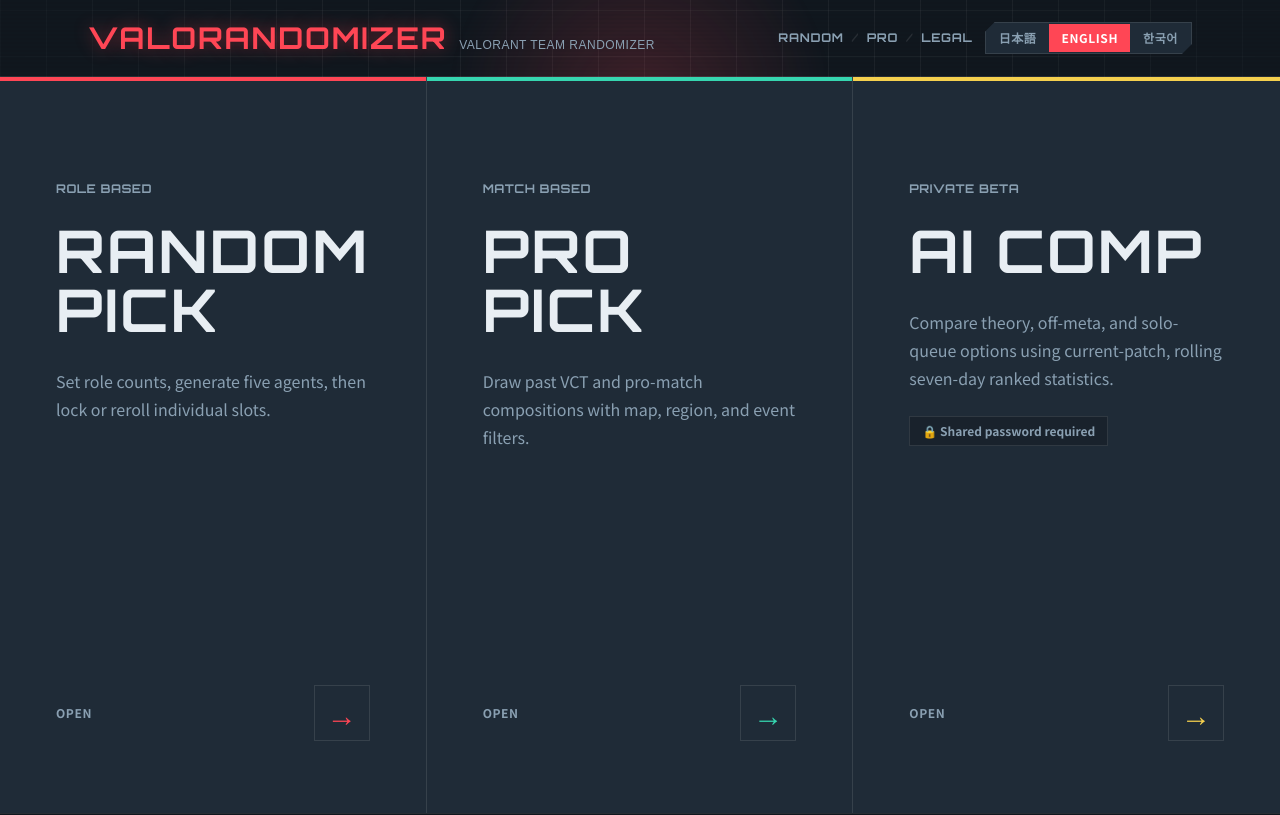
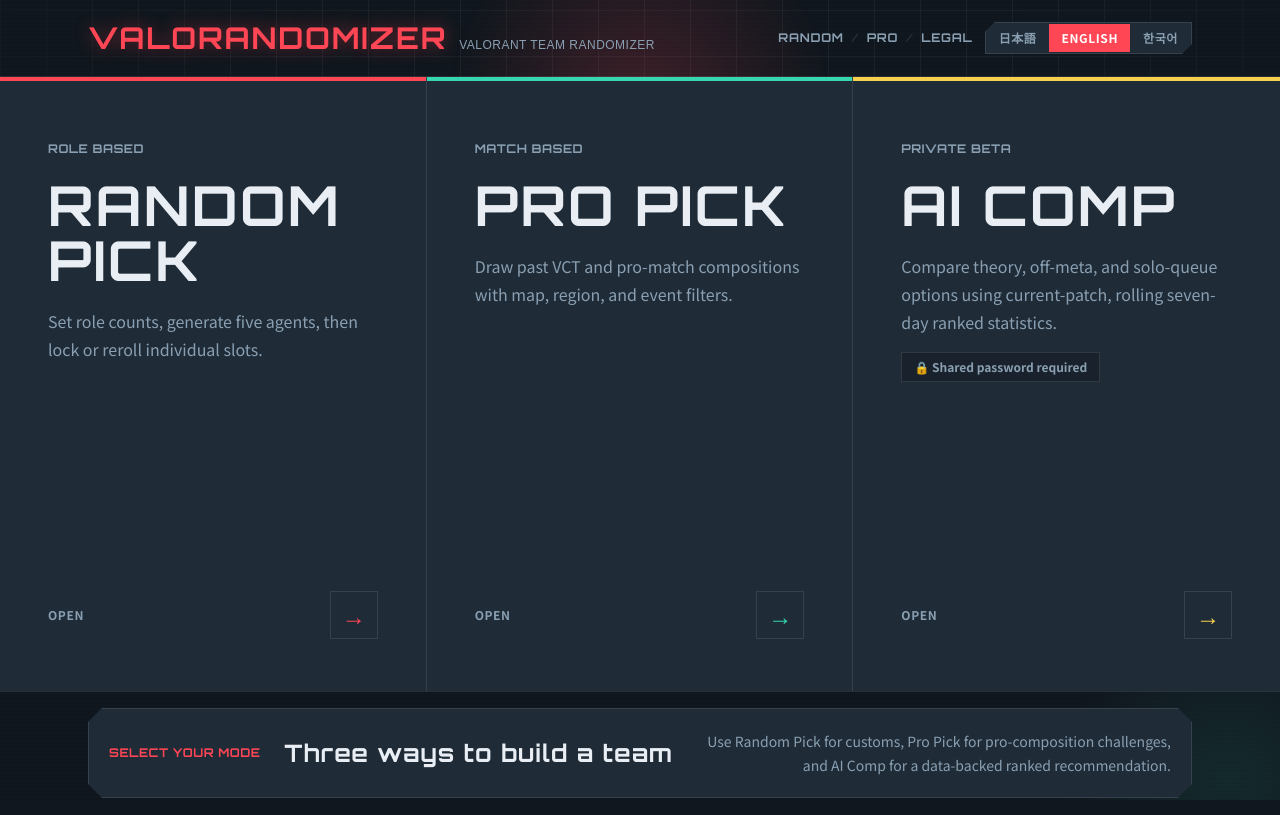
Before and after one commit to pezypezy/valorandomizer, a Next.js app: page /en in a window 1280 px wide. Shown: the top 815 px of the page. Built offline with nearby package versions, Linux system fonts and the light colour scheme; a web font is replaced by a local one.

Commit message:
Fit home mode cards within desktop viewport

```diff
--- a/components/HomeLanding.tsx
+++ b/components/HomeLanding.tsx
@@ -207,7 +207,7 @@
 
   return (
     <div className="flex flex-col">
-      <section className="relative left-1/2 grid min-h-[calc(100svh-4rem)] w-screen -translate-x-1/2 overflow-hidden border-y border-[var(--color-line)] md:grid-cols-3">
+      <section className="relative left-1/2 grid w-screen -translate-x-1/2 overflow-hidden border-y border-[var(--color-line)] md:h-[calc(100svh-11.5rem)] md:min-h-[28rem] md:grid-cols-3">
         <ChoiceCard
           meta={copy.randomMeta}
           title={copy.randomTitle}
@@ -239,10 +239,10 @@
         />
       </section>
 
-      <section className="clip-frame mt-10 border border-[var(--color-line)] bg-[var(--color-surface)] p-6 sm:p-8">
+      <section className="clip-frame mt-4 border border-[var(--color-line)] bg-[var(--color-surface)] p-4 sm:p-5 md:grid md:grid-cols-[auto_auto_1fr] md:items-center md:gap-x-6">
         <p className="font-display text-xs font-bold uppercase tracking-[0.3em] text-[var(--color-primary)]">SELECT YOUR MODE</p>
-        <h2 className="mt-3 font-display text-2xl font-bold text-[var(--color-ink)] sm:text-3xl">{copy.howTitle}</h2>
-        <p className="mt-4 max-w-4xl text-sm leading-7 text-[var(--color-muted)]">{copy.howBody}</p>
+        <h2 className="mt-2 font-display text-2xl font-bold text-[var(--color-ink)] md:mt-0">{copy.howTitle}</h2>
+        <p className="mt-3 max-w-4xl text-sm leading-6 text-[var(--color-muted)] md:mt-0 md:justify-self-end md:text-right">{copy.howBody}</p>
       </section>
 
       <AnimatePresence>
@@ -330,28 +330,28 @@
       transition={{ duration: 0.52, delay, ease: [0.16, 1, 0.3, 1] }}
       whileHover={disabled ? undefined : { y: -4 }}
       whileTap={disabled ? undefined : { scale: 0.99 }}
-      className="group relative flex min-h-[30rem] overflow-hidden border-b border-[var(--color-line)] bg-[var(--color-surface)] px-7 py-10 text-left transition-colors hover:bg-[var(--color-surface-2)] disabled:cursor-wait disabled:opacity-70 md:min-h-[calc(100svh-4rem)] md:border-b-0 md:border-r md:px-10 md:py-14 lg:px-14 lg:py-16 last:md:border-r-0"
+      className="group relative flex min-h-[30rem] overflow-hidden border-b border-[var(--color-line)] bg-[var(--color-surface)] px-7 py-10 text-left transition-colors hover:bg-[var(--color-surface-2)] disabled:cursor-wait disabled:opacity-70 md:h-full md:min-h-0 md:border-b-0 md:border-r md:px-10 md:py-10 lg:px-12 lg:py-12 last:md:border-r-0"
     >
       <div
         className="absolute inset-0 opacity-0 transition-opacity duration-300 group-hover:opacity-100"
         style={{ background: `linear-gradient(145deg, ${accent}, transparent 32%)` }}
       />
       <div className="absolute inset-x-0 top-0 h-1" style={{ background: accent }} />
-      <div className="relative flex w-full flex-col justify-between gap-12 self-stretch">
-        <div className="pt-5 md:pt-10">
+      <div className="relative flex w-full flex-col justify-between gap-8 self-stretch">
+        <div className="pt-5 md:pt-4">
           <p className="font-display text-xs font-bold uppercase tracking-[0.3em] text-[var(--color-muted)]">{meta}</p>
-          <h2 className="mt-6 break-words font-display text-[clamp(3rem,4.6vw,6rem)] font-bold leading-none tracking-wide text-[var(--color-ink)]">{title}</h2>
-          <p className="mt-7 max-w-xl text-sm leading-7 text-[var(--color-muted)] sm:text-base">{description}</p>
+          <h2 className="mt-5 break-words font-display text-[clamp(3rem,4.3vw,5rem)] font-bold leading-none tracking-wide text-[var(--color-ink)]">{title}</h2>
+          <p className="mt-5 max-w-xl text-sm leading-7 text-[var(--color-muted)] sm:text-base">{description}</p>
           {note ? (
-            <span className="mt-6 inline-flex border border-[var(--color-line)] bg-black/20 px-3 py-1.5 text-xs font-semibold text-[var(--color-muted)]">
+            <span className="mt-4 inline-flex border border-[var(--color-line)] bg-black/20 px-3 py-1.5 text-xs font-semibold text-[var(--color-muted)]">
               🔒 {note}
             </span>
           ) : null}
         </div>
-        <div className="flex items-center justify-between gap-3 pb-2">
+        <div className="flex items-center justify-between gap-3 pb-1">
           <span className="text-xs font-semibold uppercase tracking-wider text-[var(--color-muted)]">{action}</span>
           <span
-            className="flex h-14 w-14 items-center justify-center border border-[var(--color-line)] text-3xl transition-transform group-hover:translate-x-1"
+            className="flex h-12 w-12 items-center justify-center border border-[var(--color-line)] text-2xl transition-transform group-hover:translate-x-1"
             style={{ color: accent }}
             aria-hidden="true"
           >
```
